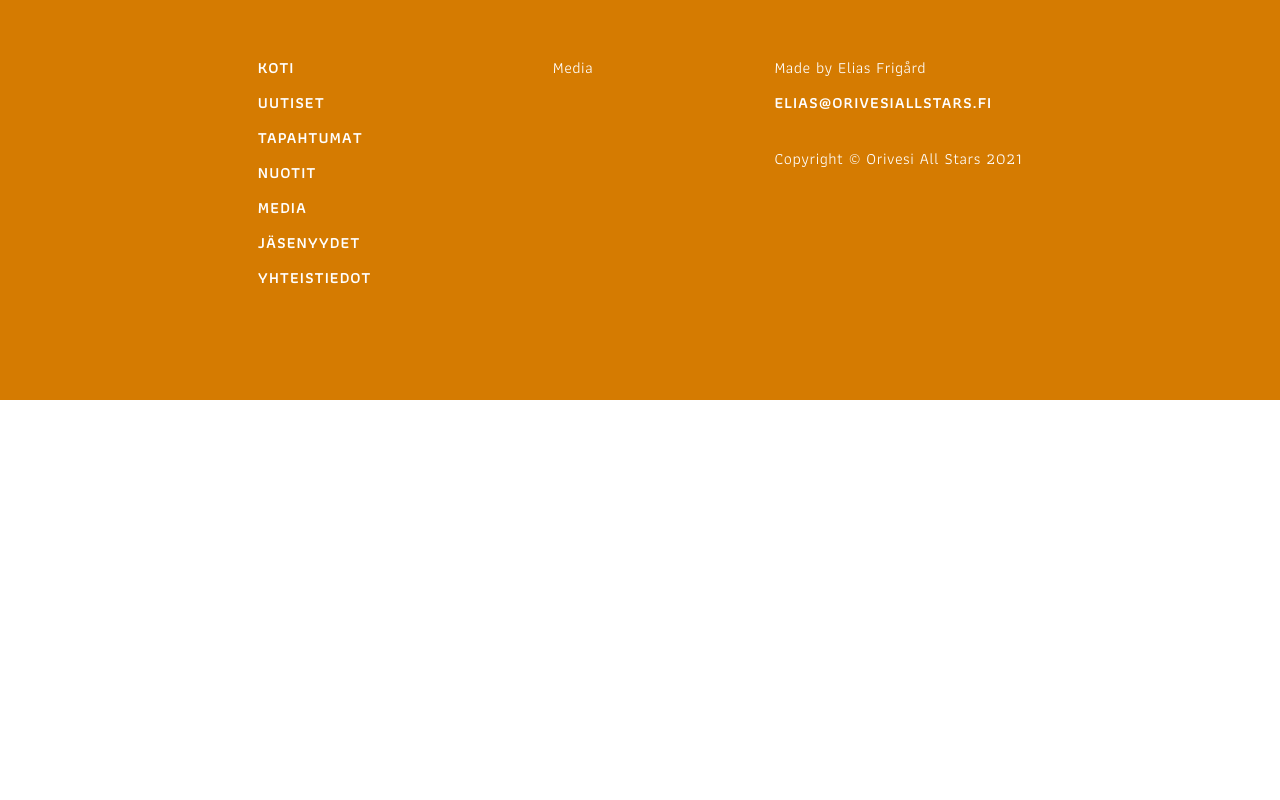
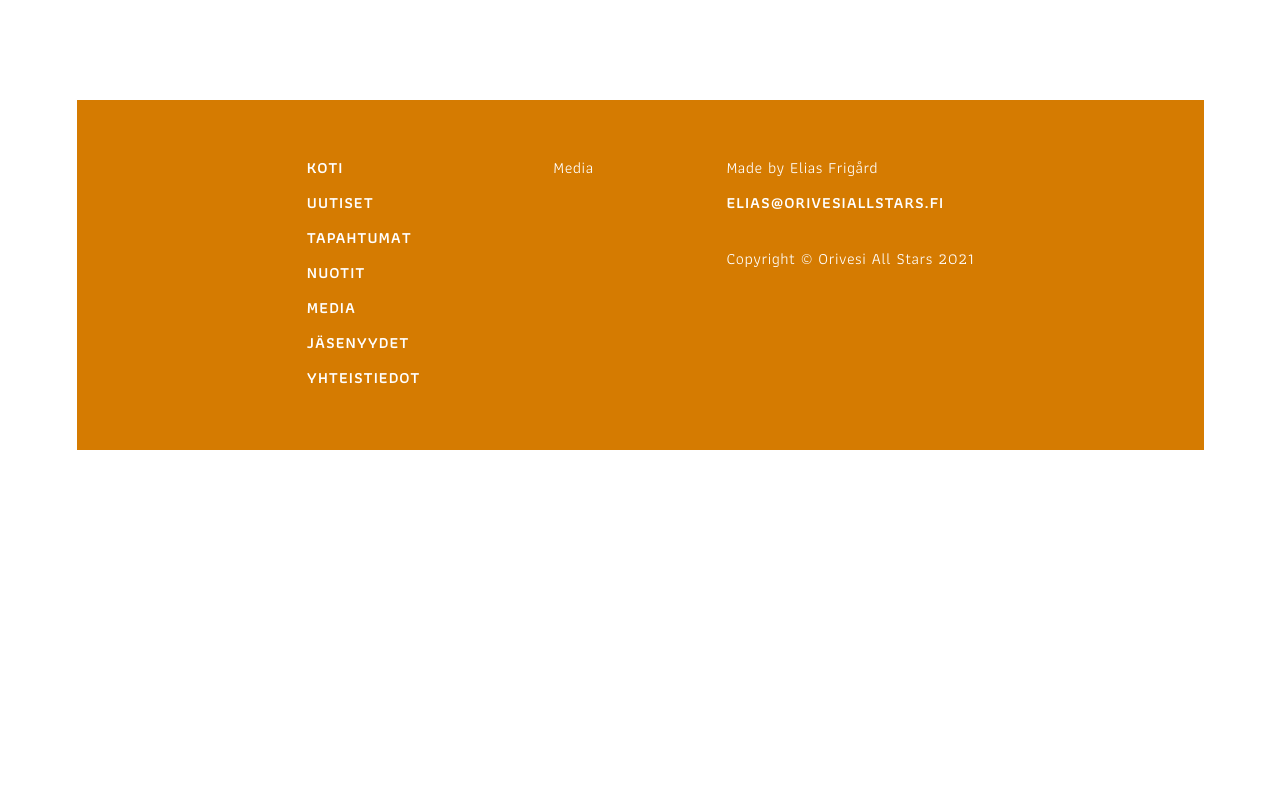
Before and after one commit to eliasfrigard/orivesi-app, a Nuxt app: page /scores in a window 1280 px wide. Shown: the top 800 px of the page. Built offline with nearby package versions, Linux system fonts and the light colour scheme.

Commit message:
updated event styling

```diff
--- a/components/Event.vue
+++ b/components/Event.vue
@@ -138,12 +138,10 @@ export default {
 }
 
 .event:hover .highlight {
-  width: 7px;
+  width: 8px;
+  margin-right: -5px;
 }
 
-.event:hover .title {
-  font-weight: bold;
-}
 
 .event:hover {
   background-color: #f3f3f3;
--- a/components/Footer.vue
+++ b/components/Footer.vue
@@ -32,7 +32,7 @@ export default {
 <style scoped>
 .footer {
   color: white;
-  height: 400px;
+  height: 350px;
   background-color: var(--accent-color);
 
   display:flex;
--- a/components/Navigation.vue
+++ b/components/Navigation.vue
@@ -3,7 +3,7 @@
     <NuxtLink class="navitem" to="/">Koti</NuxtLink>
     <NuxtLink class="navitem" to="/news">Uutiset</NuxtLink>
     <NuxtLink class="navitem" to="/events">Tapahtumat</NuxtLink>
-    <NuxtLink class="navitem" to="/">Nuotit</NuxtLink>
+    <NuxtLink class="navitem" to="/scores">Nuotit</NuxtLink>
     <NuxtLink class="navitem" to="/">Media</NuxtLink>
     <NuxtLink class="navitem" to="/">Jäsenyydet</NuxtLink>
     <NuxtLink class="navitem" to="/contact">Yhteistiedot</NuxtLink>
--- a/layouts/default.vue
+++ b/layouts/default.vue
@@ -32,6 +32,7 @@ export default {
   color: white;
   background: #D57B01; /* WebKit/Blink Browsers */
 }
+
 ::-moz-selection {
   color: white;
   background: #D57B01; /* Gecko Browsers */
--- /dev/null
+++ b/pages/scores/index.vue
@@ -0,0 +1,26 @@
+<template>
+  <div>
+    <div class="score-container ui container">
+      <iframe class="score" src="/2-rivisJenkka.pdf"></iframe>
+    </div>
+  </div>
+</template>
+
+<script>
+export default {
+  components: {
+  },
+}
+</script>
+
+<style scoped>
+.score-container {
+  min-height: 100vh;
+}
+
+.score {
+  width: 100%;
+  height: 100vh;
+  margin: 100px 0;
+}
+</style>
```
Also changed, not shown: 2 other files (tests, documents, lock files or other folders).
